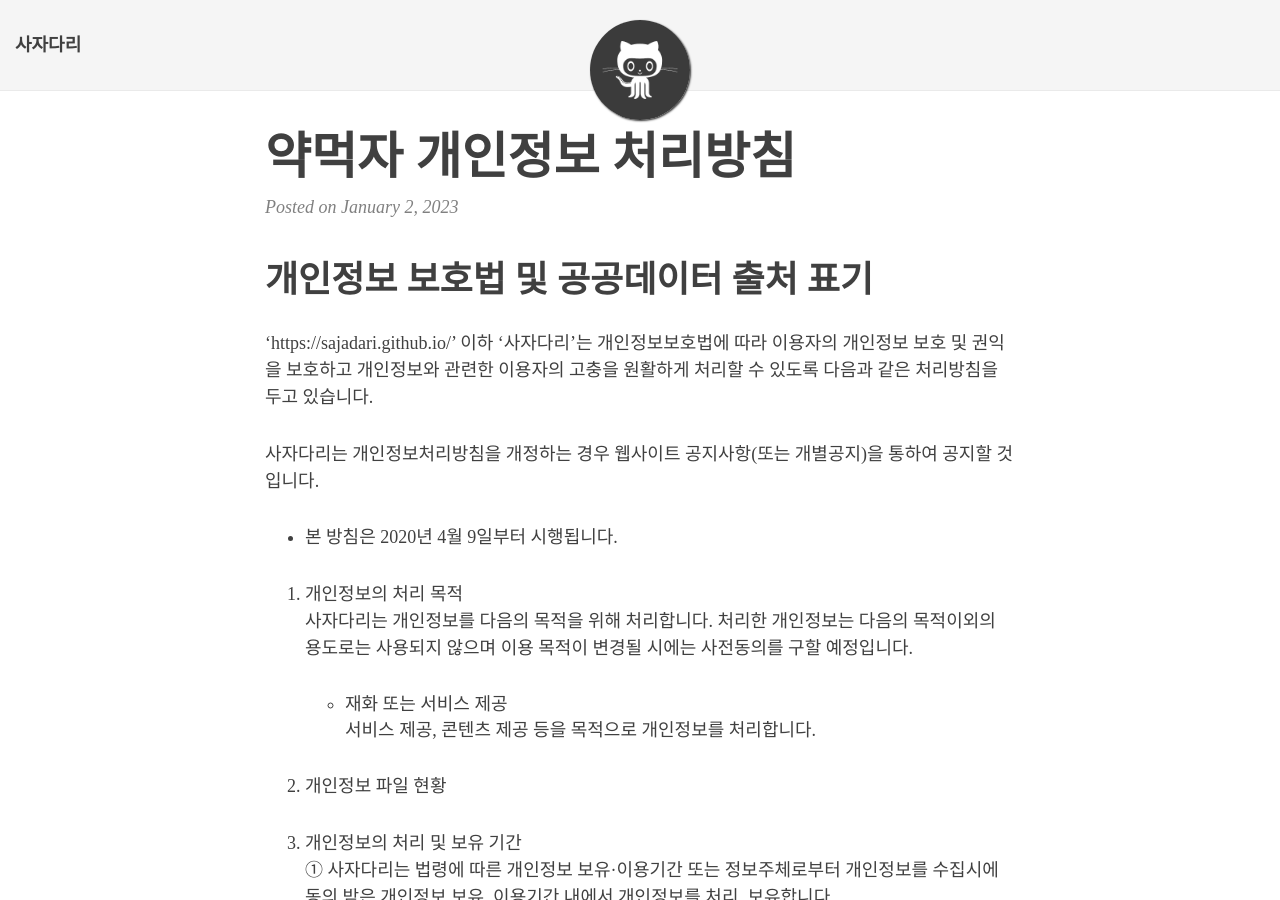
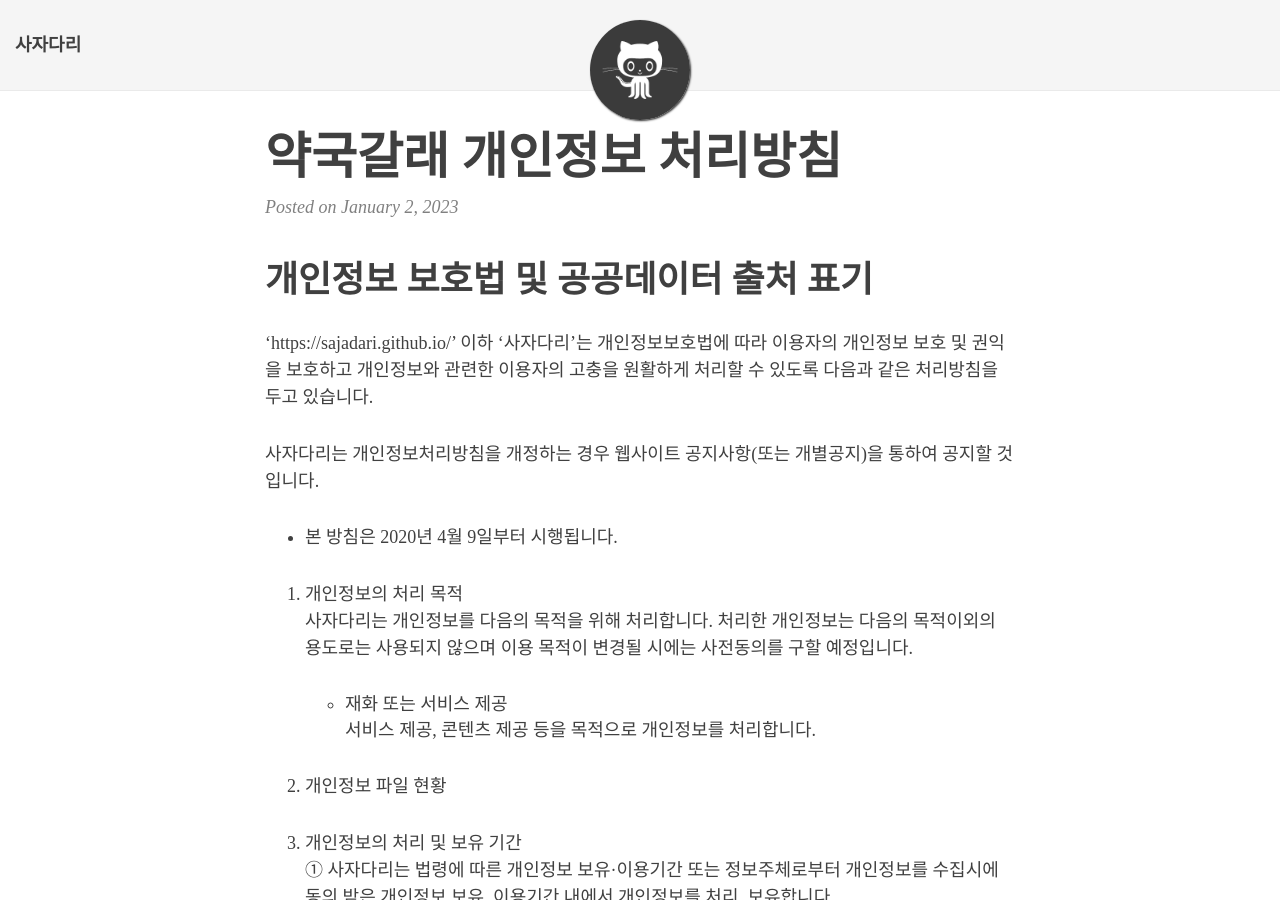
Before and after one commit to sajadari/sajadari.github.io, a Jekyll site: the page built from _posts/2023-01-02-showMedicine-policy.md, in a window 1280 px wide and 900 px high. Built offline with Jekyll 4.4.1, drawn with Linux system fonts in a browser that asks for light colours; nearby versions of some CDN libraries; some web fonts are replaced.

Commit message:
Update 2023-01-02-showMedicine-policy.md

```diff
--- a/_posts/2023-01-02-showMedicine-policy.md
+++ b/_posts/2023-01-02-showMedicine-policy.md
@@ -1,7 +1,7 @@
 ---
 layout: post
-title: 약먹자 개인정보 처리방침
-tags: [약먹자]
+title: 약국갈래 개인정보 처리방침
+tags: [약국갈래]
 ---
 
 # 개인정보 보호법 및 공공데이터 출처 표기
```
